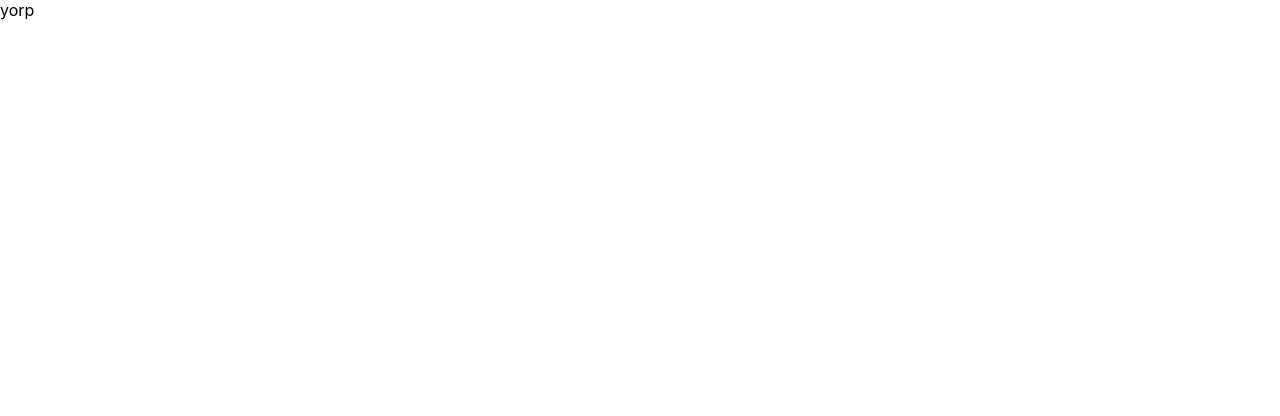
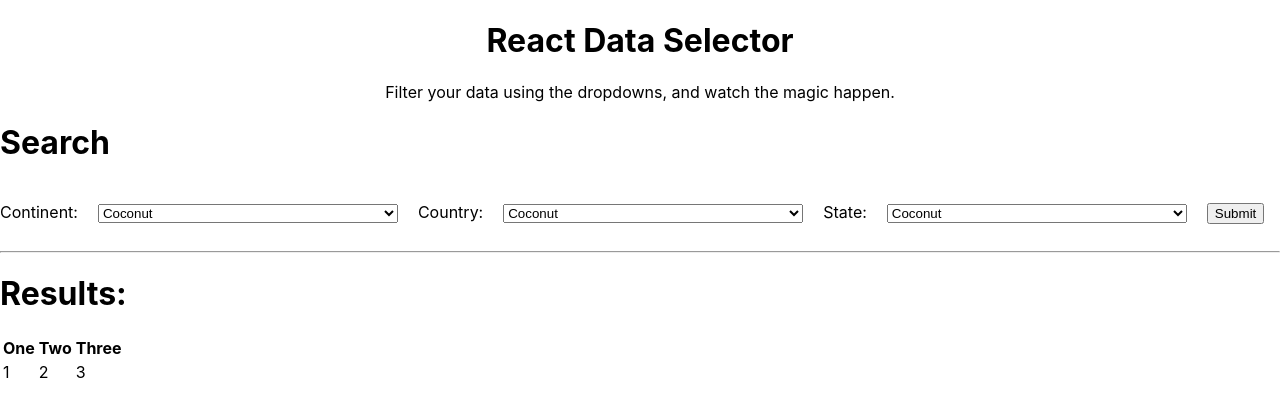
Before and after one commit to mvlhotra/react-bootstrap, a React app: page / in a window 1280 px wide. Shown: the top 416 px of the page. Built offline with nearby package versions, Linux system fonts and the light colour scheme.

Commit message:
build initial skeleton

```diff
--- a/package.json
+++ b/package.json
@@ -44,6 +44,7 @@
     "postcss-safe-parser": "4.0.1",
     "react": "^16.6.3",
     "react-app-polyfill": "^0.1.3",
+    "react-csv-reader": "^1.2.2",
     "react-dev-utils": "^6.1.1",
     "react-dom": "^16.6.3",
     "react-redux": "6",
--- /dev/null
+++ b/src/components/TestPage/Results.js
@@ -0,0 +1,25 @@
+import React, { Component } from 'react';
+
+class Results extends Component {
+  render() {
+    return (
+      <div>
+        <h1>Results:</h1>
+        <table>
+          <tr>
+            <th>One</th>
+            <th>Two</th>
+            <th>Three</th>
+          </tr>
+          <tr>
+            <td>1</td>
+            <td>2</td>
+            <td>3</td>
+          </tr>
+        </table>
+      </div>
+    );
+  }
+}
+
+export default Results;
--- a/src/components/TestPage/TestPage.component.js
+++ b/src/components/TestPage/TestPage.component.js
@@ -4,6 +4,9 @@ import { connect } from 'react-redux';
 import './TestPage.scss'
 import testService from 'services/test.service';
 import { test } from 'actions/TestPage.actions';
+import Dropdown from './dropdowns';
+import Title from './Title';
+import Results from './Results';
 
 class TestPage extends Component {
   componentDidMount() {
@@ -14,7 +17,10 @@ class TestPage extends Component {
   render() {
     return (
       <div className="TestPage">
-        yorp
+        <Title />
+        <Dropdown />
+        <hr></hr>
+        <Results />
       </div>
     );
   }
--- a/src/components/TestPage/TestPage.scss
+++ b/src/components/TestPage/TestPage.scss
@@ -1,3 +1,11 @@
 .TestPage {
 
+  .title{
+    text-align: center;
+  }
+  select{
+    width:300px;
+    margin: 20px;
+  }
+
 }
--- /dev/null
+++ b/src/components/TestPage/Title.js
@@ -0,0 +1,14 @@
+import React, { Component } from 'react';
+
+class Title extends Component {
+  render() {
+    return (
+      <div className="title">
+        <h1>React Data Selector</h1>
+        <p> Filter your data using the dropdowns, and watch the magic happen.</p>
+      </div>
+    );
+  }
+}
+
+export default Title;
--- /dev/null
+++ b/src/components/TestPage/dropdowns.js
@@ -0,0 +1,59 @@
+import React, { Component } from 'react';
+
+class Dropdown extends Component {
+  constructor(props) {
+    super(props);
+    this.state = { value: 'coconut' };
+
+    this.handleChange = this.handleChange.bind(this);
+    this.handleSubmit = this.handleSubmit.bind(this);
+  }
+  handleChange(event) {
+    this.setState({ value: event.target.value });
+  }
+
+  handleSubmit(event) {
+    alert('Your favorite flavor is: ' + this.state.value);
+    event.preventDefault();
+  }
+
+  render() {
+    return (
+      <div>
+        <h1>Search</h1>
+        <form onSubmit={this.handleSubmit}>
+          <label>
+            Continent:
+          <select value={this.state.value} onChange={this.handleChange}>
+              <option value="grapefruit">Grapefruit</option>
+              <option value="lime">Lime</option>
+              <option value="coconut">Coconut</option>
+              <option value="mango">Mango</option>
+            </select>
+          </label>
+          <label>
+            Country:
+          <select value={this.state.value} onChange={this.handleChange}>
+              <option value="grapefruit">Grapefruit</option>
+              <option value="lime">Lime</option>
+              <option value="coconut">Coconut</option>
+              <option value="mango">Mango</option>
+            </select>
+          </label>
+          <label>
+            State:
+          <select value={this.state.value} onChange={this.handleChange}>
+              <option value="grapefruit">Grapefruit</option>
+              <option value="lime">Lime</option>
+              <option value="coconut">Coconut</option>
+              <option value="mango">Mango</option>
+            </select>
+          </label>
+          <input type="submit" value="Submit" />
+        </form>
+      </div>
+    )
+  }
+}
+
+export default Dropdown;
```
Also changed, not shown: src/interview_data.csv (added), 1 other file (tests, documents, lock files or other folders).
